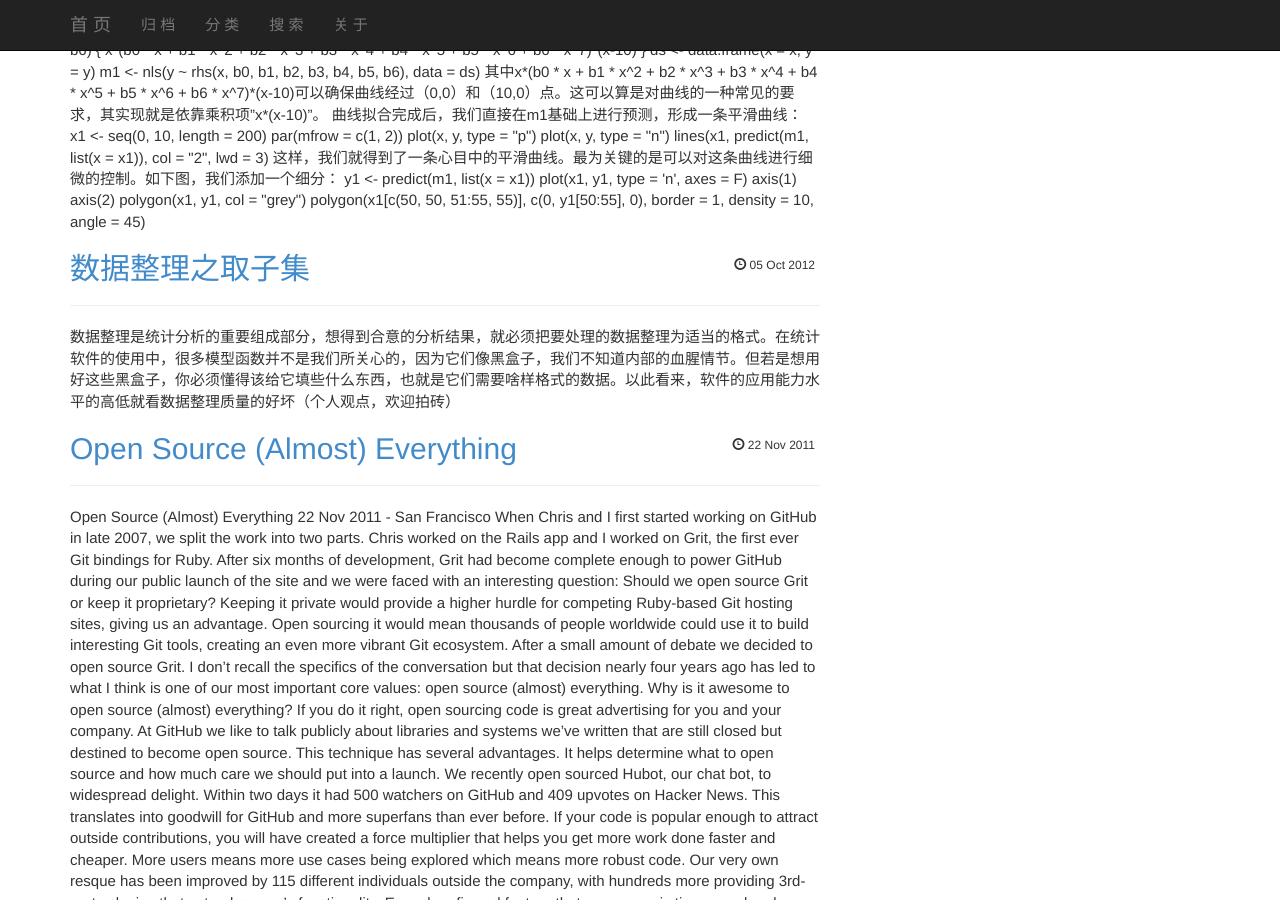
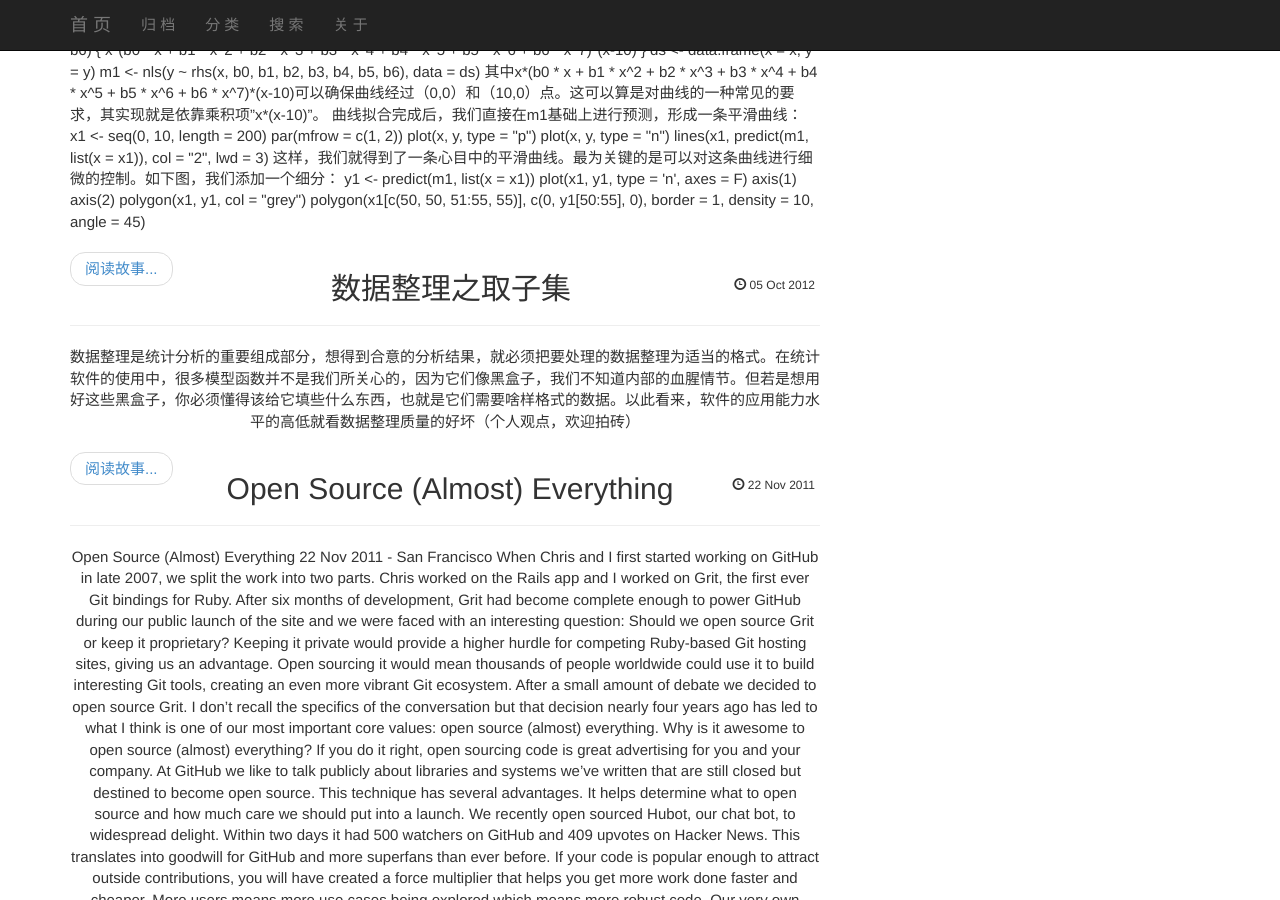
Before and after one commit to YinliangWu/tpw, a Jekyll site: the page built from index.html, in a window 1280 px wide and 900 px high, scrolled down 796 px. Built offline with Jekyll 4.4.1, drawn with Linux system fonts in a browser that asks for light colours; formulas are drawn with MathJax 3; the list of posts is cut into pages by our own code; comment, search, counter and statistics services are not loaded.

Commit message:
firstpost

```diff
--- a/index.html
+++ b/index.html
@@ -6,9 +6,8 @@
 
 {% for post in paginator.posts %}
 	<h2>
-	  <a href="{{ post.url }}">
 	    {{ post.title }}
-	  </a>
+
 	  <div class="post-date">
 		<span class="glyphicon glyphicon-time"></span>
 		{{ post.date | date_to_string }}
@@ -16,6 +15,12 @@
 	</h2>
 	<hr>
 	{{ post.excerpt | strip_html }}
+
+	<ul class="pager">
+  	  <li class="previous">
+  	  	<a href="{{ post.url }}"> 阅读故事... </a>
+  	  </li>
+  </u>
 {% endfor %}
 
 <!-- Pager -->
```
Also changed, not shown: 1 other file.
